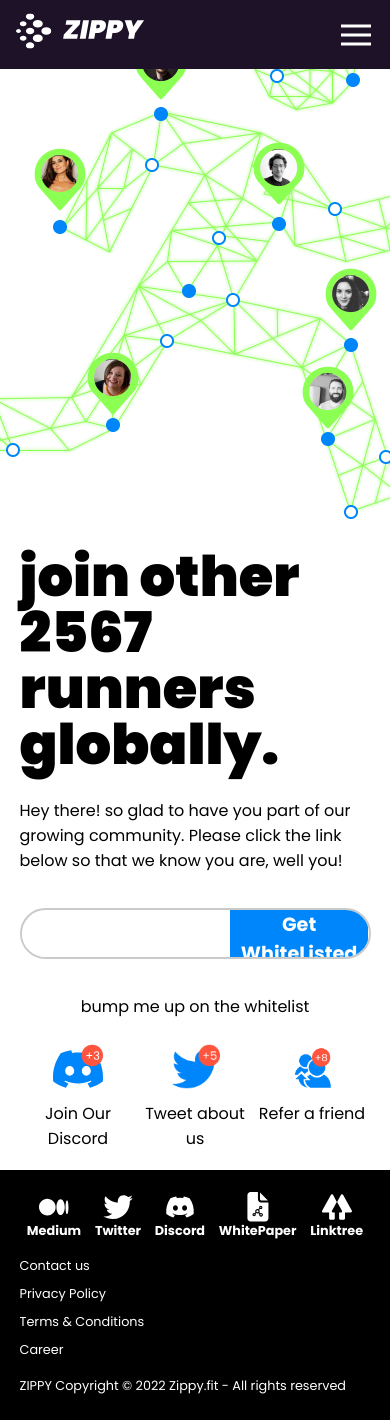
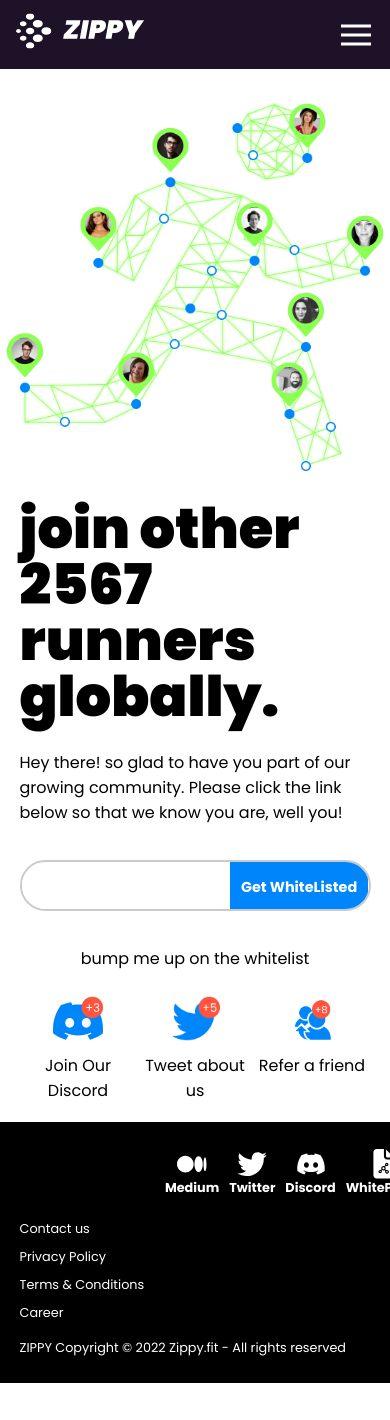
Before and after one commit to lorem-ipsummm/zippy.fit-main, a React (Create React App) app: page /Whitelist in a window 390 px wide. Shown: the top 1420 px of the page. After the commit the page ends 1383 px from the top, so only its background shows below. Built offline with nearby package versions, Linux system fonts and the light colour scheme.

Commit message:
responsive changes

```diff
--- a/src/sections/HeroSection.js
+++ b/src/sections/HeroSection.js
@@ -13,7 +13,7 @@
       <span>
       Zippy is world’s first move to earn metaverse focused on outdoor and indoor runners, joggers and walkers.
       </span>
-      <button className='btn' onClick={()=> console.log("sad") }> How it works</button>
+      <button className='btn' > How it works</button>
         </div>
   )
 }
--- a/src/sections/Sixth.js
+++ b/src/sections/Sixth.js
@@ -66,7 +66,7 @@
         <div className='.btn-cont'>
 
           <button className='btn' id={indoor ? "" : "outline"} onClick={() => setindoor(true)} href="#">Outdoor running</button>
-          <button className='btn1' id={!indoor ? "" : "outline"} onClick={() => setindoor(false)} href="#">Indoor running<span className="badge">Coming soon</span></button>
+          <button className='btn1' id={!indoor ? "" : "outline"} onClick={() => setindoor(false)} href="#">Indoor running</button>
         </div>
         <div className='ph'>
 
--- a/src/sections/WhiteList.js
+++ b/src/sections/WhiteList.js
@@ -63,7 +63,7 @@
 <div className='whitelist-cont'>
 
 <div className='whitelist-img'>
-    <img src='whitelist.png' style={{ height: '519px', width: '547px' }} alt=''></img>
+    <img src='whitelist.png'  alt=''></img>
 
 </div>
 <div className='whitelist-info'>
--- a/src/sections/Whitelist.css
+++ b/src/sections/Whitelist.css
@@ -80,9 +80,13 @@
     .whitelist-cont {
         flex-direction: column;
     }
+    .whitelist-info button{
+        font-size: 0.9rem;
+    }
 
     .whitelist-img img {
-        height: 50%;
+      width: 100vw;
+      margin-top: 12vh;
     }
 
 }
--- a/src/sections/footer.css
+++ b/src/sections/footer.css
@@ -49,7 +49,7 @@
   .footer .row:nth-child(1){margin: 0 auto;
     display: flex;
     width: 20%;
-    min-width: 350px;
+    /* min-width: 350px; */
     align-items: center;
     justify-content: space-around;
   }
@@ -57,6 +57,7 @@
 display: flex;
 flex-direction: column;
 align-items: center;
+margin: 5px;
 font-weight: 700;
   }
 
```
